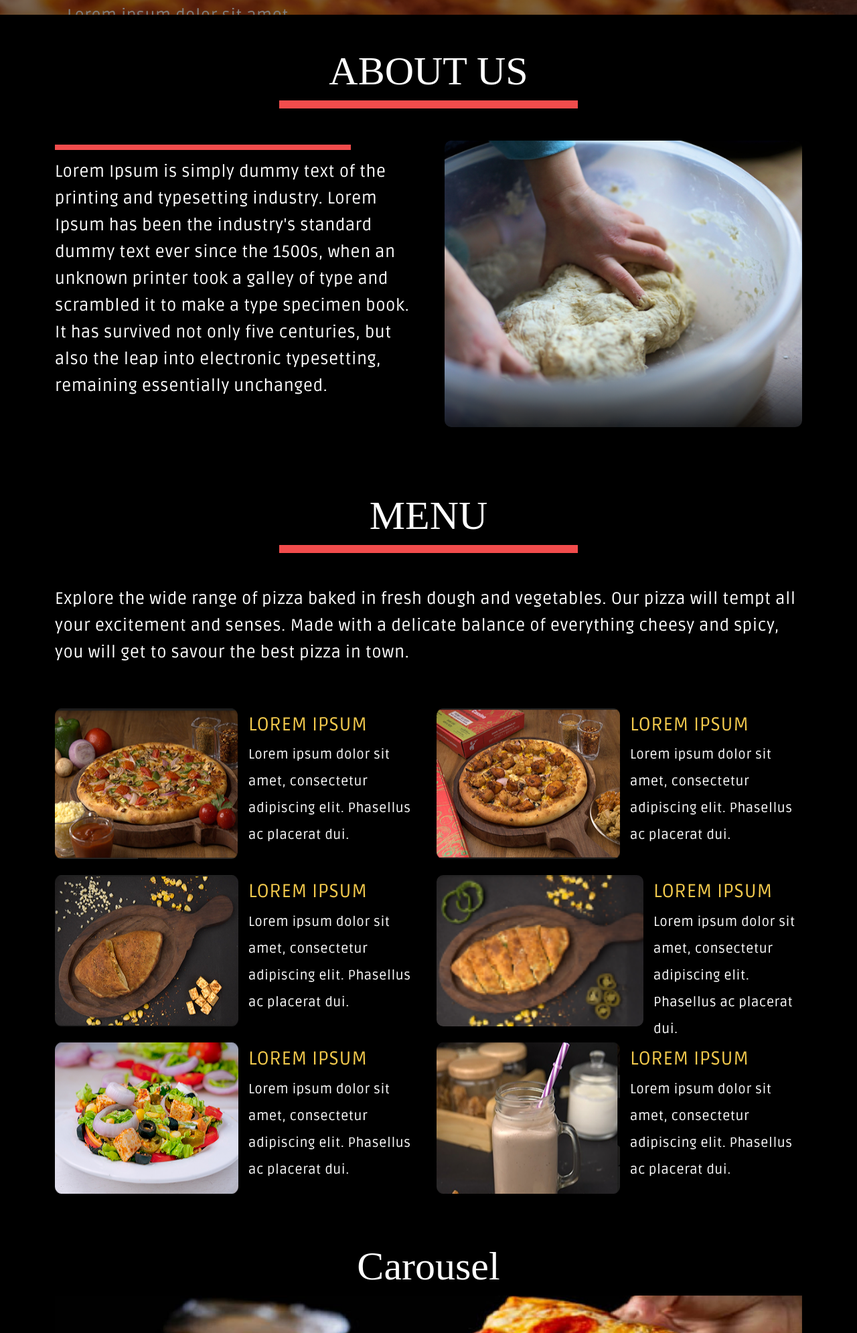
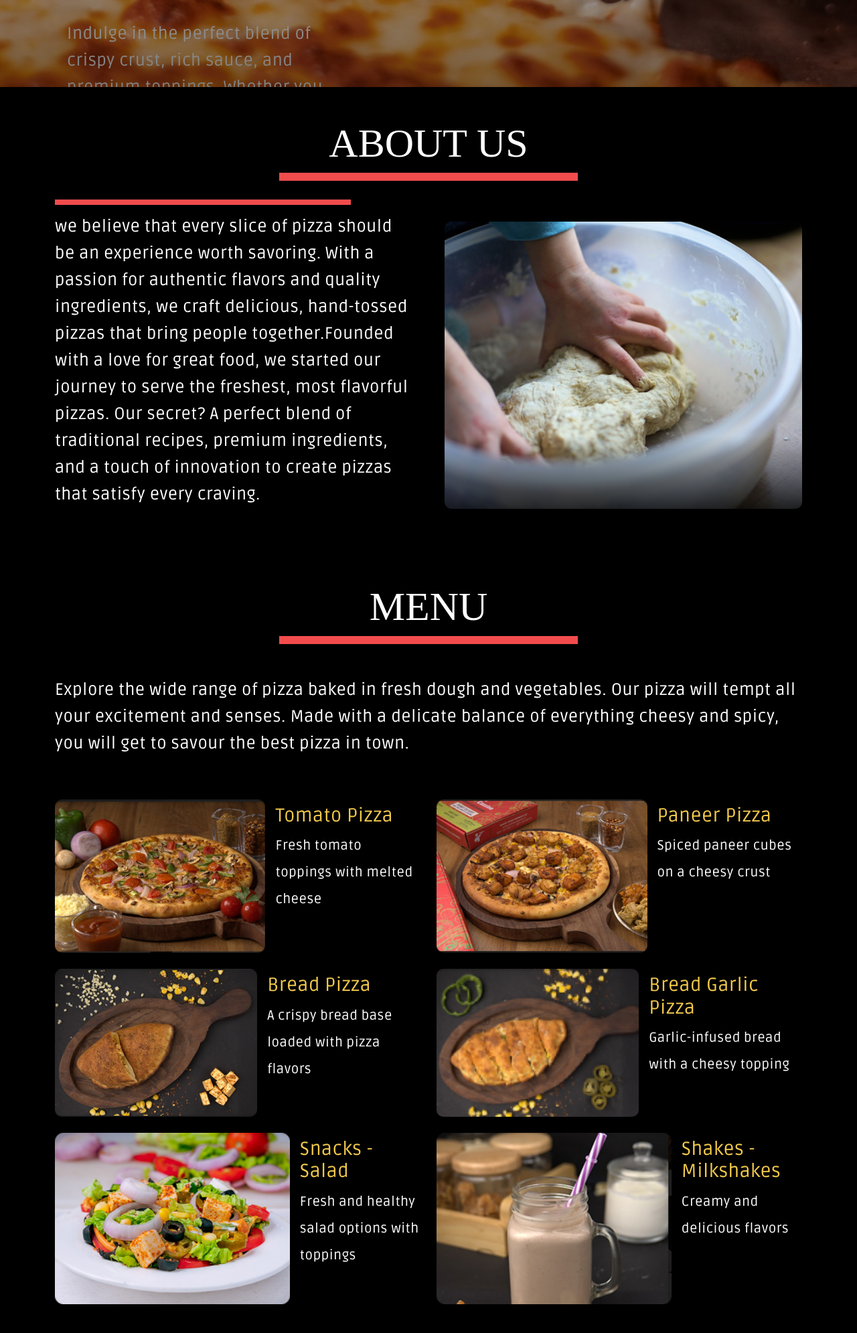
Before and after one commit to developerAnju/pizza-restaurant, a plain HTML site: page index.html in a window 1280 px wide. Shown: the part 809-2800 px from the top of the page at 67% size. Drawn offline with nearby package versions, Linux system fonts and the light colour scheme; a web font is replaced by a local one.

Commit message:
latest changes

```diff
--- a/css/style.css
+++ b/css/style.css
@@ -29,12 +29,12 @@ body{
 }
 .hero-banner{
     position: relative;
-    /* background-image: url(../images/pizza11.jpg); */
+    background-image: url('../images/pizza11.jpg');
     box-shadow: 3px 6px 18px 0px #00000040;
     background-size: cover;
-    background-position: center;
+    background-position: 100%;
     width: 100%;
-    height: 100%;
+    height: 853px;
     overflow: hidden;
 }
 .banner-content{
@@ -176,10 +176,16 @@ body{
     .banner-content p{
         font-size: 22px;
     }
+    .hero-banner{
+        height: 450px;
+    }
 }
 @media (max-width: 576px){
     .menu_item{
         flex-direction: column;
+    }
+    .hero-banner {
+        height: 250px;
     }
     .title_border{
         width: 100%;
--- a/index.html
+++ b/index.html
@@ -51,11 +51,11 @@
     <!-- hero banner starts -->
     <section class="hero-banner">
         <div>
-            <img src="images/pizza11.jpg" class="w-100 d-block" alt="">
+            <!-- <img src="images/pizza11.jpg" class="w-100 d-block" alt=""> -->
             <div class="col-10 col-lg-5 banner-content">
                 <h1 class="heading mb-lg-5">Craving for a chessy pizza?</h1>
                 <span></span>
-                <p class="mt-3 mt-lg-5">Lorem ipsum dolor sit amet, consectetur adipiscing elit. Phasellus ac placerat dui. Vestibulum ut felis et lorem porta congue vitae nec turpis. Aliquam quis leo at nunc tempor faucibus et ac massa.</p>
+                <p class="mt-3 mt-lg-5">Indulge in the perfect blend of crispy crust, rich sauce, and premium toppings. Whether you love classic flavors or bold new combinations, we serve fresh, handcrafted pizzas made with love.</p>
             </div>
         </div>
     </section>
@@ -70,7 +70,11 @@
                 <hr class="title_border" />
                 <div class="row gx-0 gx-lg-5 align-items-center justify-content-center py-5">
                     <div class="col-12 col-md-12 col-lg-6 text_content">
-                        <p class="para_content">Lorem Ipsum is simply dummy text of the printing and typesetting industry. Lorem Ipsum has been the industry's standard dummy text ever since the 1500s, when an unknown printer took a galley of type and scrambled it to make a type specimen book. It has survived not only five centuries, but also the leap into electronic typesetting, remaining essentially unchanged.</p>
+                        <p class="para_content">
+                            we believe that every slice of pizza should be an experience worth savoring. With a passion for authentic flavors and
+                            quality ingredients, we craft delicious, hand-tossed pizzas that bring people together.Founded with a love for great food,
+                             we started our journey to serve the freshest, most flavorful pizzas. Our secret? A perfect blend of traditional recipes, premium ingredients, and a touch of innovation to create pizzas that satisfy every craving.
+                        </p>
                     </div>
                     <div class="col-12 col-md-12 col-lg-6">
                         <img src="images/dough.png" class="w-100 img_rounded" alt="">
@@ -88,43 +92,43 @@
                     <div class="col-12 col-md-12 col-lg-6 menu_item mb-4">
                         <img src="images/pizza2.png" class="w-100" alt="">
                         <div>
-                            <h4 class="sub_heading mt-2">LOREM IPSUM</h4>
-                            <p>Lorem ipsum dolor sit amet, consectetur adipiscing elit. Phasellus ac placerat dui.</p>
+                            <h4 class="sub_heading mt-2">Tomato Pizza</h4>
+                            <p>Fresh tomato toppings with melted cheese</p>
                         </div>
                     </div>
                     <div class="col-12 col-md-12 col-lg-6 menu_item mb-4">
                         <img src="images/pizza5.png" class="w-100" alt="">
                         <div>
-                            <h4 class="sub_heading mt-2">LOREM IPSUM</h4>
-                            <p>Lorem ipsum dolor sit amet, consectetur adipiscing elit. Phasellus ac placerat dui.</p>
+                            <h4 class="sub_heading mt-2">Paneer Pizza</h4>
+                            <p>Spiced paneer cubes on a cheesy crust</p>
                         </div>
                     </div>
                     <div class="col-12 col-md-12 col-lg-6 menu_item mb-4">
                         <img src="images/bread.png" class="w-100" alt="">
                         <div>
-                            <h4 class="sub_heading mt-2">LOREM IPSUM</h4>
-                            <p>Lorem ipsum dolor sit amet, consectetur adipiscing elit. Phasellus ac placerat dui.</p>
+                            <h4 class="sub_heading mt-2">Bread Pizza</h4>
+                            <p>A crispy bread base loaded with pizza flavors</p>
                         </div>
                     </div>
                     <div class="col-12 col-md-12 col-lg-6 menu_item mb-4">
                         <img src="images/bread2.png" class="w-100 img_rounded" alt="">
                         <div>
-                            <h4 class="sub_heading mt-2">LOREM IPSUM</h4>
-                            <p>Lorem ipsum dolor sit amet, consectetur adipiscing elit. Phasellus ac placerat dui.</p>
+                            <h4 class="sub_heading mt-2">Bread Garlic Pizza</h4>
+                            <p>Garlic-infused bread with a cheesy topping</p>
                         </div>
                     </div>
                     <div class="col-12 col-md-12 col-lg-6 menu_item mb-4">
                         <img src="images/snacks.png" class="w-100" alt="">
                         <div>
-                            <h4 class="sub_heading mt-2">LOREM IPSUM</h4>
-                            <p>Lorem ipsum dolor sit amet, consectetur adipiscing elit. Phasellus ac placerat dui.</p>
+                            <h4 class="sub_heading mt-2">Snacks - Salad</h4>
+                            <p>Fresh and healthy salad options with toppings</p>
                         </div>
                     </div>
                     <div class="col-12 col-md-12 col-lg-6 menu_item mb-4">
                         <img src="images/shake1.png" class="w-100" alt="">
                         <div>
-                            <h4 class="sub_heading mt-2">LOREM IPSUM</h4>
-                            <p>Lorem ipsum dolor sit amet, consectetur adipiscing elit. Phasellus ac placerat dui.</p>
+                            <h4 class="sub_heading mt-2">Shakes - Milkshakes</h4>
+                            <p>Creamy and delicious flavors</p>
                         </div>
                     </div>
                 </div>
```
